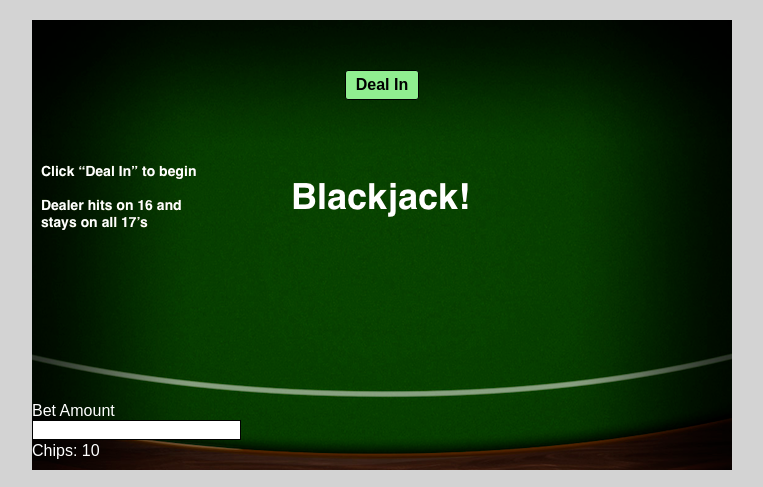
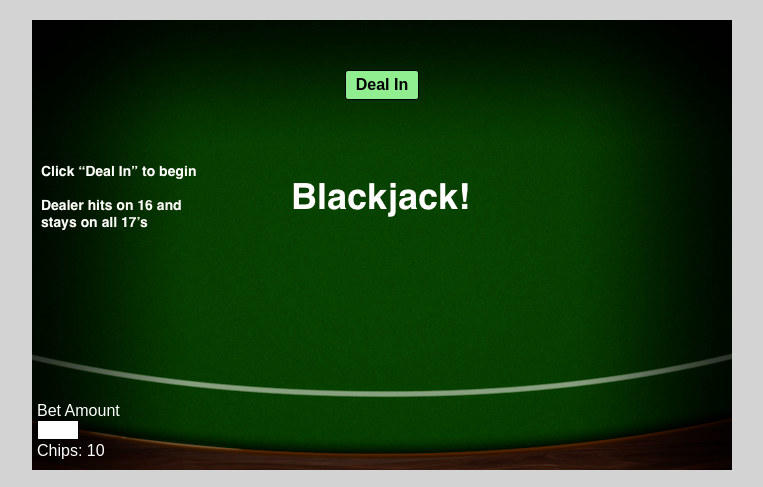
Before and after one commit to ljr5102/Blackjack, a plain HTML site: page index.html in a window 1280 px wide. Shown: the top 487 px of the page, without its empty margins (258-1021 px from the left). Drawn offline with Linux system fonts and the light colour scheme.

Commit message:
Update basic bet logic to not allow bet greater than number of chips

```diff
--- a/lib/game.js
+++ b/lib/game.js
@@ -34,6 +34,9 @@ Game.prototype.takeBets = function() {
   if (betAmount) {
     this.bet = parseInt(betAmount);
   } else {
+    this.bet = 0;
+  }
+  if(this.bet > this.playerChips) {
     this.bet = 0;
   }
 };
--- a/stylesheet.css
+++ b/stylesheet.css
@@ -35,21 +35,25 @@ body {
 
 .bet-label {
   position: absolute;
+  left: 5px;
   bottom: 50px;
   color: white;
 }
 
 .num-chips {
   position: absolute;
+  left: 5px;
   bottom: 10px;
   color: white;
 }
 
 .player-bet {
+  width: 40px;
   border: 1px solid black;
   background: white;
   display: block;
   position: absolute;
+  left: 5px;
   bottom: 30px;
 }
 
```
